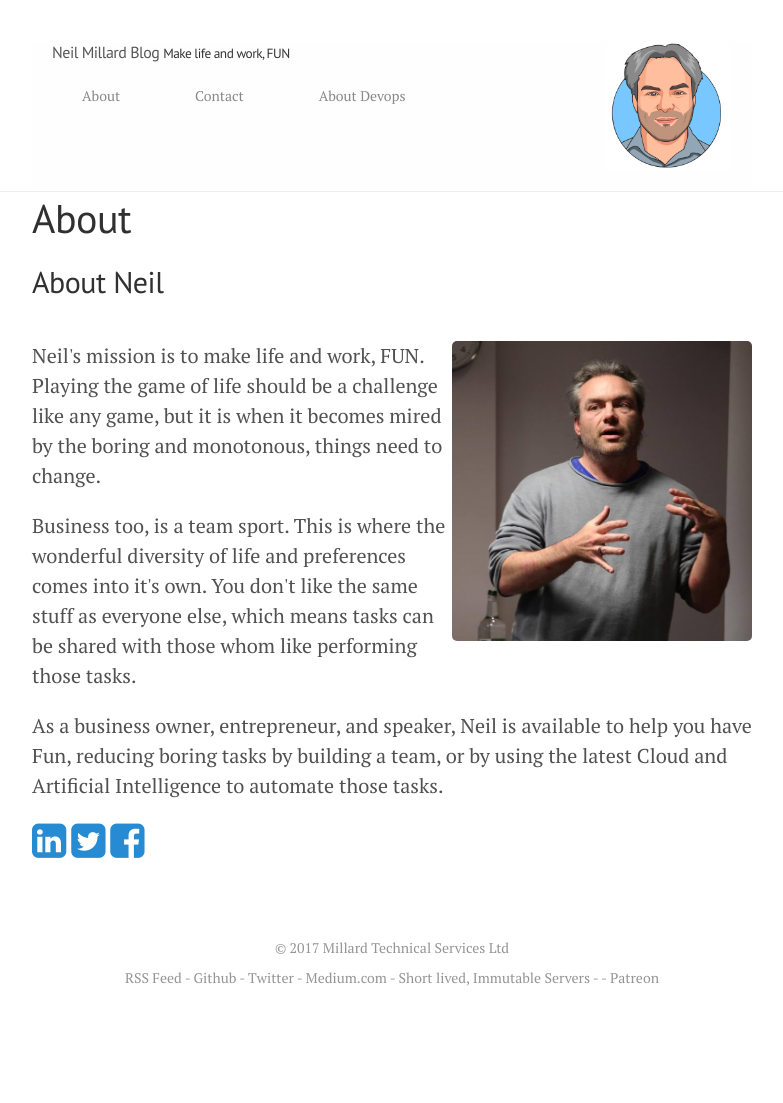
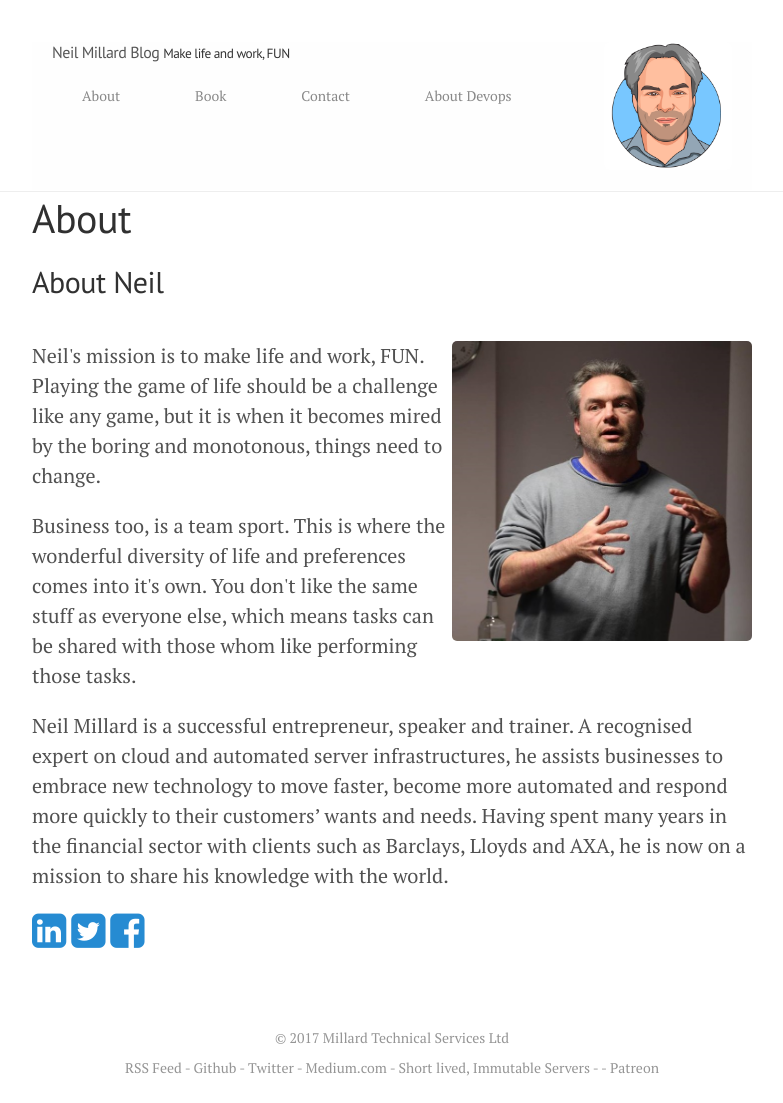
Before and after one commit to neilmillard/neilmillard.github.io, a Jekyll site: the page built from about/index.html, in a window 1280 px wide. Shown: the whole page, without its empty margins (248-1031 px from the left). Built offline with Jekyll 4.4.1, drawn with Linux system fonts in a browser that asks for light colours; nearby versions of some CDN libraries; before the commit the page ends 1013 px from its top, so only the background shows below that.

Commit message:
add book and update about and contact

```diff
--- a/about/index.html
+++ b/about/index.html
@@ -22,7 +22,11 @@ comments: []
     <p><img style="width:300px;height:300px" align="right" src="{{ site.url }}/public/img/neil_millard_speaking.jpg" alt="Neil Millard" />
     Neil's mission is to make life and work, FUN. Playing the game of life should be a challenge like any game, but it is when it becomes mired by the boring and monotonous, things need to change.</p>
     <p>Business too, is a team sport. This is where the wonderful diversity of life and preferences comes into it's own. You don't like the same stuff as everyone else, which means tasks can be shared with those whom like performing those tasks.</p>
-    <p>As a business owner, entrepreneur, and speaker, Neil is available to help you have Fun, reducing boring tasks by building a team, or by using the latest Cloud and Artificial Intelligence to automate those tasks.</p>
+    <p>Neil Millard is a successful entrepreneur, speaker and trainer.
+      A recognised expert on cloud and automated server infrastructures, he assists businesses to embrace new technology
+      to move faster, become more automated and respond more quickly to their customers’ wants and needs. Having spent
+      many years in the financial sector with clients such as Barclays, Lloyds and AXA, he is now on a mission
+      to share his knowledge with the world.</p>
     <p></p>
     <p>
       <a href="https://uk.linkedin.com/in/neilmillard"><i class="fa fa-linkedin-square fa-2x"></i></a>
```
Also changed, not shown: book/index.md (added, +39 -0 lines), contact/index.html (+4 -4 lines).
